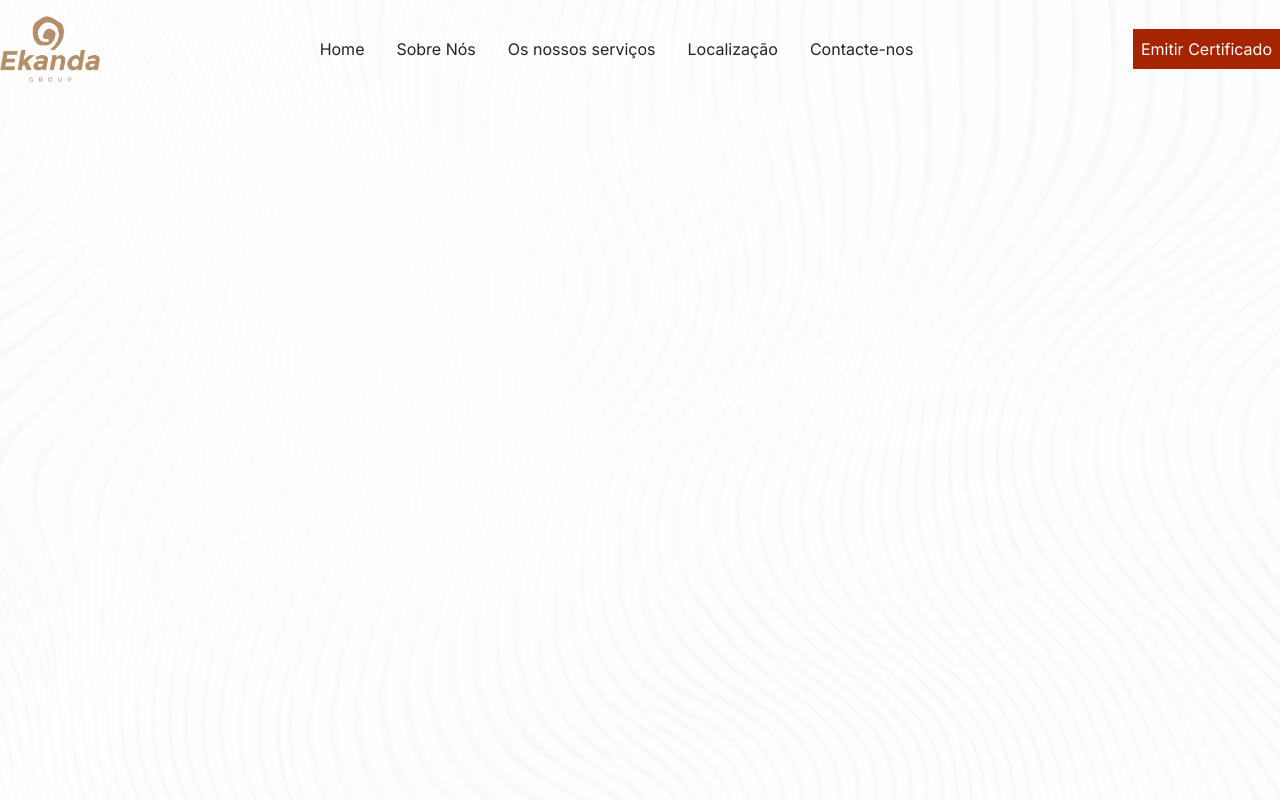
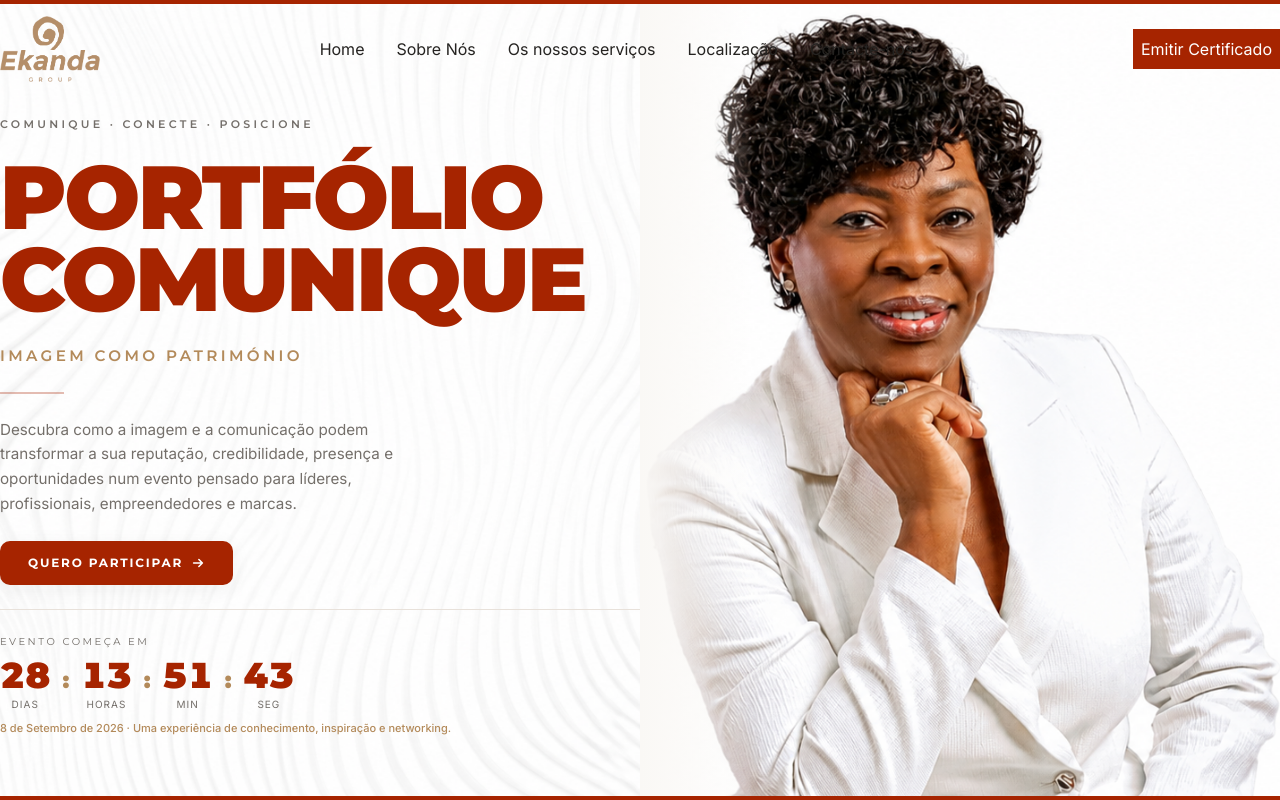
Before and after one commit to emanuel-malungo/InaciosCertify, a Next.js app: page / in a window 1280 px wide. Built offline with nearby package versions, Linux system fonts and the light colour scheme.

Commit message:
feat: implement Hero section with countdown timer and assets

```diff
--- a/src/components/layout/Hero.tsx
+++ b/src/components/layout/Hero.tsx
@@ -1,12 +1,13 @@
+import Image from "next/image";
+import bgWhite from "@/assets/images/bg_white.png";
+import edina from "@/assets/images/hero_dina2.png";
+import Countdown from "@/components/ui/Countdown";
 
-import Image from "next/image";
-import bgWhite from "@/assets/images/bg_white.png"
-import edina from "@/assets/images/hero_dina.png"
+export default function Hero() {
+    return (
+        <section className="relative h-screen w-full overflow-hidden bg-background-soft">
 
-export default function Hero()
-{
-    return (
-        <section className="relative h-screen w-full overflow-hidden">
+            {/* Fundo com textura de ondas */}
             <Image
                 src={bgWhite}
                 alt=""
@@ -14,8 +15,120 @@ export default function Hero()
                 priority
                 className="object-cover z-0"
             />
-            {/* Overlay com a cor institucional */}
-            <div className="absolute inset-0 z-10 bg-white/50" />
+
+            {/* Linha vermelha no topo */}
+            <div className="absolute top-0 left-0 w-full h-[4px] z-30 bg-primary" />
+
+            {/* Grid principal — 2 colunas, alinhado com o header */}
+            <div className="relative z-20 h-full w-full">
+                <div className="mx-auto container h-full px-6 lg:px-0 grid grid-cols-1 lg:grid-cols-2">
+
+                {/* ── Coluna esquerda: Texto ── */}
+                <div className="flex flex-col justify-end pb-16 gap-6">
+
+                    {/* Eyebrow */}
+                    <p
+                        className="text-[11px] tracking-[0.3em] font-semibold uppercase text-text-muted"
+                        style={{ fontFamily: "var(--font-montserrat)" }}
+                    >
+                        COMUNIQUE · CONECTE · POSICIONE
+                    </p>
+
+                    {/* Título principal */}
+                    <h1
+                        className="font-black uppercase text-primary leading-[0.92] tracking-tight"
+                        style={{
+                            fontFamily: "var(--font-montserrat)",
+                            fontSize: "clamp(3rem, 7vw, 6rem)",
+                        }}
+                    >
+                        PORTFÓLIO<br />
+                        COMUNIQUE
+                    </h1>
+
+                    {/* Subtítulo dourado */}
+                    <p
+                        className="font-semibold uppercase tracking-[0.22em] text-gold"
+                        style={{
+                            fontFamily: "var(--font-montserrat)",
+                            fontSize: "clamp(0.7rem, 1.2vw, 0.95rem)",
+                        }}
+                    >
+                        IMAGEM COMO PATRIMÓNIO
+                    </p>
+
+                    {/* Linha divisória */}
+                    <div className="w-16 h-[2px] bg-primary/30" />
+
+                    {/* Descrição */}
+                    <p
+                        className="text-text-muted leading-relaxed max-w-[400px]"
+                        style={{
+                            fontFamily: "var(--font-inter)",
+                            fontSize: "clamp(0.85rem, 1.2vw, 0.95rem)",
+                        }}
+                    >
+                        Descubra como a imagem e a comunicação podem transformar
+                        a sua reputação, credibilidade, presença e oportunidades
+                        num evento pensado para líderes, profissionais,
+                        empreendedores e marcas.
+                    </p>
+
+                    {/* CTA */}
+                    <a
+                        href="#participar"
+                        className="inline-flex self-start items-center gap-2 px-7 py-3.5 bg-primary hover:bg-primary-hover font-bold text-xs tracking-[0.15em] text-white uppercase transition-all duration-200 active:scale-95"
+                        style={{
+                            borderRadius: "var(--radius-button)",
+                            fontFamily: "var(--font-montserrat)",
+                            boxShadow: "var(--shadow-premium)",
+                        }}
+                    >
+                        QUERO PARTICIPAR
+                        <svg width="14" height="14" viewBox="0 0 16 16" fill="none">
+                            <path d="M3 8h10M9 4l4 4-4 4" stroke="currentColor" strokeWidth="1.8" strokeLinecap="round" strokeLinejoin="round" />
+                        </svg>
+                    </a>
+
+                    {/* Separador fino */}
+                    <div className="w-full h-px bg-border" />
+
+                    {/* Countdown */}
+                    <div className="flex flex-col gap-2">
+                        <p
+                            className="text-[10px] uppercase tracking-[0.25em] text-text-muted"
+                            style={{ fontFamily: "var(--font-montserrat)" }}
+                        >
+                            Evento começa em
+                        </p>
+                        <Countdown />
+                        <p
+                            className="text-[11px] text-gold font-medium"
+                            style={{ fontFamily: "var(--font-inter)" }}
+                        >
+                            8 de Setembro de 2026 · Uma experiência de conhecimento, inspiração e networking.
+                        </p>
+                    </div>
+                </div>
+
+                {/* ── Coluna direita: Foto da Dina ── */}
+                <div className="relative hidden lg:block h-full">
+                    {/* A foto ocupa toda a coluna, sem card, integrada ao branco */}
+                    <Image
+                        src={edina}
+                        alt="Oradora — Portfólio Comunique"
+                        fill
+                        priority
+                        className="object-cover object-top"
+                    />
+                    {/* Fade lateral para fundir com o fundo à esquerda */}
+                    <div className="absolute inset-0 bg-gradient-to-r from-background-soft via-transparent to-transparent w-[35%]" />
+                </div>
+                </div>
+            </div>
+
+            {/* Linha vermelha na base */}
+            <div className="absolute bottom-0 left-0 w-full h-[4px] z-30 bg-primary" />
         </section>
-    )
+    );
 }
--- /dev/null
+++ b/src/components/ui/Countdown.tsx
@@ -0,0 +1,78 @@
+"use client";
+
+import { useEffect, useState } from "react";
+
+interface TimeLeft {
+    dias: number;
+    horas: number;
+    minutos: number;
+    segundos: number;
+}
+
+function calcTimeLeft(): TimeLeft {
+    // 8 de Setembro de 2026 — 00:00:00
+    const target = new Date("2026-09-08T00:00:00").getTime();
+    const diff = target - Date.now();
+
+    if (diff <= 0) return { dias: 0, horas: 0, minutos: 0, segundos: 0 };
+
+    return {
+        dias: Math.floor(diff / (1000 * 60 * 60 * 24)),
+        horas: Math.floor((diff / (1000 * 60 * 60)) % 24),
+        minutos: Math.floor((diff / (1000 * 60)) % 60),
+        segundos: Math.floor((diff / 1000) % 60),
+    };
+}
+
+export default function Countdown() {
+    const [time, setTime] = useState<TimeLeft>(calcTimeLeft());
+
+    useEffect(() => {
+        const id = setInterval(() => setTime(calcTimeLeft()), 1000);
+        return () => clearInterval(id);
+    }, []);
+
+    const units = [
+        { label: "Dias", value: time.dias },
+        { label: "Horas", value: time.horas },
+        { label: "Min", value: time.minutos },
+        { label: "Seg", value: time.segundos },
+    ];
+
+    return (
+        <div className="flex items-end gap-3">
+            {units.map(({ label, value }, i) => (
+                <div key={label} className="flex items-end gap-3">
+                    <div className="flex flex-col items-center">
+                        <span
+                            className="font-black text-primary tabular-nums leading-none"
+                            style={{
+                                fontFamily: "var(--font-montserrat)",
+                                fontSize: "clamp(1.6rem, 3vw, 2.25rem)",
+                            }}
+                        >
+                            {String(value).padStart(2, "0")}
+                        </span>
+                        <span
+                            className="text-[10px] uppercase tracking-widest text-text-muted mt-1"
+                            style={{ fontFamily: "var(--font-inter)" }}
+                        >
+                            {label}
+                        </span>
+                    </div>
+                    {i < units.length - 1 && (
+                        <span
+                            className="text-gold font-black mb-5 leading-none"
+                            style={{
+                                fontFamily: "var(--font-montserrat)",
+                                fontSize: "1.4rem",
+                            }}
+                        >
+                            :
+                        </span>
+                    )}
+                </div>
+            ))}
+        </div>
+    );
+}
```
Also changed, not shown: src/assets/images/hero_dina2.png (added).
